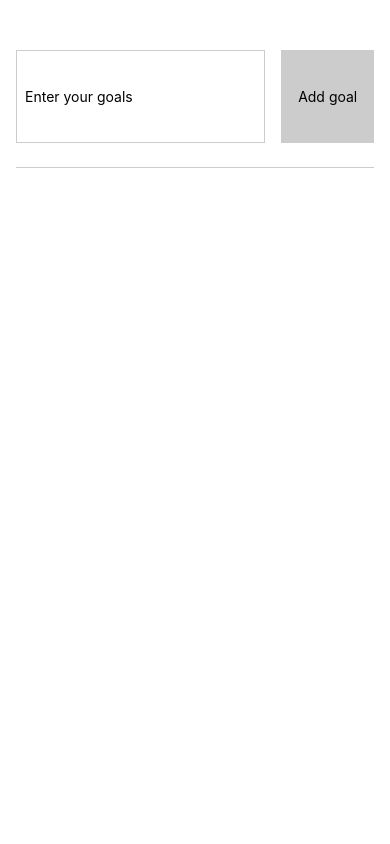
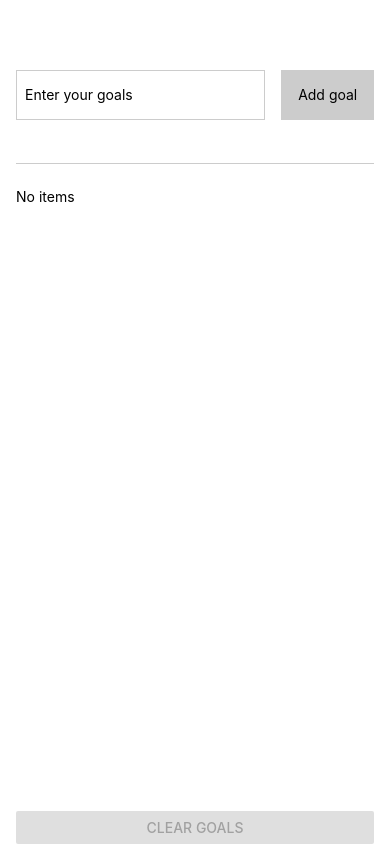
Before and after one commit to mykola-kolomoyets/goal-app-RN-ts, a React Native app: screen / in a window 390 px wide. Built offline with nearby package versions, Linux system fonts and the light colour scheme.

Commit message:
added ripple effect for android

```diff
--- a/App.tsx
+++ b/App.tsx
@@ -1,52 +1,49 @@
 import { useState } from "react";
-import {
-  Text,
-  View,
-  TextInput,
-  Pressable,
-  NativeSyntheticEvent,
-  TextInputChangeEventData,
-} from "react-native";
+import { Text, View, Button, FlatList } from "react-native";
 
 import Goal, { GoalItem } from "./components/goal";
 
 import styles from "./app.styles";
+import GoalInput from "./components/goal-input";
 
 export default function App() {
-  const [goals, setGoals] = useState<GoalItem[]>([]);
-  const [currentGoal, setCurrentGoal] = useState("");
+  const [goals, setGoals] = useState<Omit<GoalItem, "onPress">[]>([]);
 
-  const onGoalChange = (
-    event: NativeSyntheticEvent<TextInputChangeEventData>
-  ) => {
-    setCurrentGoal(event.nativeEvent.text);
+  const onGoalAdd = (goal: string) => {
+    setGoals((prev) => [...prev, { id: Math.random().toString(), text: goal }]);
   };
 
-  const onGoalAdd = () => {
-    setGoals((prev) => [
-      ...prev,
-      { id: Math.random().toString(), text: currentGoal },
-    ]);
+  const onGoalDelete = (id: string) => {
+    setGoals((prev) => prev.filter((goal) => goal.id !== id));
+  };
 
-    setCurrentGoal("");
-  };
+  const onGoalsClear = () => setGoals([]);
 
   return (
     <View style={styles.container}>
-      <View style={styles.input_container}>
-        <TextInput
-          style={styles.input_field}
-          placeholder="Enter your goals"
-          onChange={onGoalChange}
+      <GoalInput onAddCallback={onGoalAdd} />
+
+      <View style={styles.goals_container}>
+        {goals.length ? (
+          <FlatList
+            data={goals}
+            keyExtractor={(item) => item.id}
+            renderItem={(item) => (
+              <Goal {...item.item} onPress={() => onGoalDelete(item.item.id)} />
+            )}
+            alwaysBounceVertical={false}
+          />
+        ) : (
+          <Text>No items</Text>
+        )}
+      </View>
+
+      <View>
+        <Button
+          disabled={!goals.length}
+          title="Clear goals"
+          onPress={onGoalsClear}
         />
-        <Pressable style={styles.input_submit} onPress={onGoalAdd}>
-          <Text>Add goal</Text>
-        </Pressable>
-      </View>
-      <View style={styles.goals_container}>
-        {goals.map((goal) => (
-          <Goal key={goal.id} {...goal} />
-        ))}
       </View>
     </View>
   );
--- a/app.styles.ts
+++ b/app.styles.ts
@@ -9,36 +9,6 @@ export default StyleSheet.create({
 
   //* upper part
 
-  input_container: {
-    flex: 1,
-    flexDirection: "row",
-    justifyContent: "space-between",
-    alignItems: "stretch",
-
-    paddingBottom: 24,
-    marginBottom: 24,
-
-    borderBottomWidth: 1,
-    borderBottomColor: "#cccccc",
-  },
-
-  input_field: {
-    borderWidth: 1,
-    borderColor: "#cccccc",
-    flex: 5,
-    marginRight: 16,
-    padding: 8,
-  },
-
-  input_submit: {
-    position: "relative",
-    backgroundColor: "#cccccc",
-    paddingVertical: 2,
-    flex: 2,
-    alignItems: "center",
-    justifyContent: "center",
-  },
-
   //* lower part
 
   goals_container: {
--- /dev/null
+++ b/components/goal-input/goal-input.style.ts
@@ -0,0 +1,35 @@
+import { StyleSheet } from "react-native";
+
+export default StyleSheet.create({
+  input_container: {
+    flex: 1,
+    flexDirection: "row",
+    justifyContent: "space-between",
+    alignItems: "center",
+
+    paddingBottom: 24,
+    marginBottom: 24,
+
+    borderBottomWidth: 1,
+    borderBottomColor: "#cccccc",
+  },
+
+  input_field: {
+    borderWidth: 1,
+    borderColor: "#cccccc",
+    flex: 5,
+    marginRight: 16,
+    padding: 8,
+    minHeight: 50,
+  },
+
+  input_submit: {
+    position: "relative",
+    backgroundColor: "#cccccc",
+    paddingVertical: 2,
+    flex: 2,
+    alignItems: "center",
+    justifyContent: "center",
+    minHeight: 50,
+  },
+});
--- /dev/null
+++ b/components/goal-input/index.tsx
@@ -0,0 +1,47 @@
+import { useState } from "react";
+import {
+  View,
+  TextInput,
+  Pressable,
+  Text,
+  NativeSyntheticEvent,
+  TextInputChangeEventData,
+  GestureResponderEvent,
+} from "react-native";
+
+import styles from "./goal-input.style";
+
+type GoalInputProps = {
+  onAddCallback: (goal: string) => void;
+};
+
+const GoalInput = ({ onAddCallback }: GoalInputProps) => {
+  const [currentGoal, setCurrentGoal] = useState("");
+
+  const onGoalChange = (
+    event: NativeSyntheticEvent<TextInputChangeEventData>
+  ) => {
+    setCurrentGoal(event.nativeEvent.text);
+  };
+
+  const onAddGoal = () => {
+    onAddCallback && onAddCallback(currentGoal);
+
+    setCurrentGoal("");
+  };
+  return (
+    <View style={styles.input_container}>
+      <TextInput
+        style={styles.input_field}
+        placeholder="Enter your goals"
+        value={currentGoal}
+        onChange={onGoalChange}
+      />
+      <Pressable style={styles.input_submit} onPress={onAddGoal}>
+        <Text>Add goal</Text>
+      </Pressable>
+    </View>
+  );
+};
+
+export default GoalInput;
--- a/components/goal/goal.styles.ts
+++ b/components/goal/goal.styles.ts
@@ -0,0 +1,15 @@
+import { StyleSheet } from "react-native";
+
+export default StyleSheet.create({
+  goal_item: {
+    marginVertical: 8,
+    borderRadius: 6,
+    backgroundColor: "#5e08cc",
+  },
+
+  goal_item_text: {
+    color: "#ffffff",
+    paddingHorizontal: 16,
+    paddingVertical: 12,
+  },
+});
--- a/components/goal/index.tsx
+++ b/components/goal/index.tsx
@@ -1,14 +1,21 @@
-import { View, Text } from "react-native";
+import { View, Text, Pressable } from "react-native";
+
+import styles from "./goal.styles";
 
 export type GoalItem = {
   text: string;
   id: string;
+  onPress: () => void;
 };
 
-const Goal = ({ text }: GoalItem) => {
+const Goal = ({ text, onPress }: GoalItem) => {
   return (
-    <View>
-      <Text>{text}</Text>
+    <View style={styles.goal_item}>
+      <Pressable onPress={onPress} android_ripple={{ color: "#cccccc" }}>
+        <View>
+          <Text style={styles.goal_item_text}>{text}</Text>
+        </View>
+      </Pressable>
     </View>
   );
 };
```
